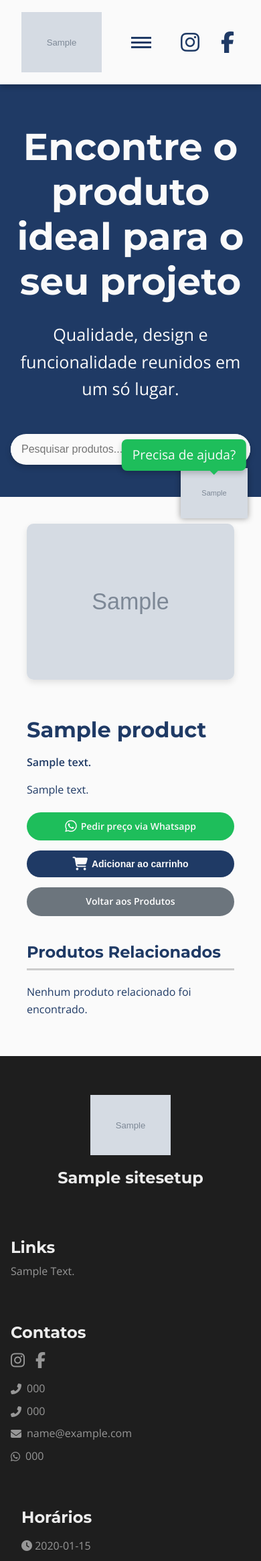
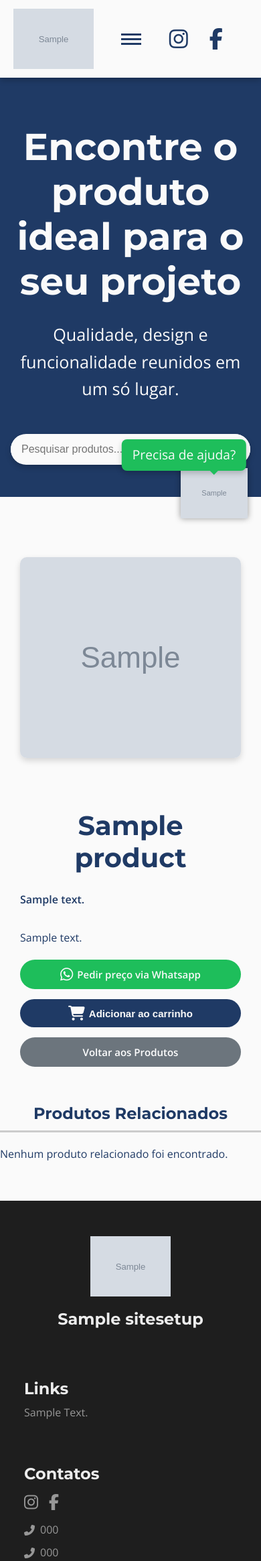
Before and after one commit to tenoriopedro/web-project, a Django app: a page that uses djangoweb/website/templates/website/base.html in a window 390 px wide. Shown: the top 2331 px of the page at 67% size. Run offline with Django 5.2, Linux system fonts and the light colour scheme; tables that the repository leaves empty hold one stand-in row (values such as "Sample post"); grey boxes marked "Sample" are stand-in pictures.

Commit message:
Updating, Adjusting Products Images, and Organizing CSS.

```diff
--- a/djangoweb/products/templates/products/list_products.html
+++ b/djangoweb/products/templates/products/list_products.html
@@ -7,7 +7,7 @@
 
     <div class="content">
 
-        <div class="container list-product">
+        <div class="list-product">
 
             <!-- ORDERING -->
             <div class="ordering">
--- a/djangoweb/website/static/website/css/style.css
+++ b/djangoweb/website/static/website/css/style.css
@@ -603,15 +602,9 @@
         display: none;
     }
 
-    .container {
-        width: 100%;
-        padding: 10px 0;
-    }
-
     .logo {
         display: flex;
         align-items: center;
-        margin-left: 2rem;
     }
 
     .logo-img {
@@ -1739,19 +1743,19 @@
     flex-direction: column;
     gap: 15px;
 }
+
+/* ------ PRODUCT CARD BUTTONS ------- */
 
 .btn {
     display: flex;
     align-items: center;
     justify-content: center;
     gap: 6px;
-    text-align: center;
     padding: 10px;
     border-radius: var(--border-radius-btn);
-    font-size: 14px;
+    font-size: 15px;
     font-weight: bold;
     cursor: pointer;
-    text-decoration: none;
     transition: 0.3s ease;
 }
 
@@ -1792,13 +1796,14 @@
 }
 
 .btn i  {
-    font-size: 20px;
-}
+    font-size: 22px;
+}
+
+/* --------- PARTIAL PAGINATION --------- */
 
 .pagination {
     display: flex;
     justify-content: center;
-    align-items: center;
     gap: 12px;
     margin-top: 30px;
     flex-wrap: wrap;
@@ -1826,123 +1830,7 @@
     background: var(--color-light);
 }
 
-
-/* ========== RESPONSIVENESS LIST_PRODUCT TEMPLATE ========== */
-
-@media (max-width: 768px) {
-    .product-card {
-        flex-direction: column;
-    }
-
-    .card-image {
-        max-width: 100%;
-    }
-}
-
-
-/* =================== DETAIL_PRODUCT TEMPLATE ===================== */
-
-.product-detail-container {
-    max-width: 1200px;
-    margin: 0 auto;
-    padding: 2.5rem;
-    background: var(--color-white);
-}
-
-.product-detail-main {
-    display: flex;
-    flex-wrap: wrap;
-    gap: 35px;
-    margin-bottom: 40px;
-}
-
-.product-detail-image{
-    flex: 1 1 400px;
-    text-align: center;
-}
-
-.product-detail-image img{
-    max-width: 100%;
-    border-radius: 10px;
-    box-shadow: 0 4px 10px rgba(0, 0, 0, 0.1);
-}
-
-.product-detail-info {
-    flex: 1 1 400px;
-}
-
-.product-detail-title{
-    font-size: 2rem;
-    margin-bottom: 10px;
-}
-
-.product-detail-short{
-    font-weight: bold;
-    margin-bottom: 15px;
-}
-
-.product-detail-long{
-    margin-bottom: 20px;
-    line-height: 1.6;
-}
-
-.product-detail-buttons {
-    display: flex;
-    flex-direction: column;
-    gap: 15px;
-}
-
-.btn-back {
-    background: #6c757d;
-    color: white;
-}
-
-.btn-back:hover {
-    background: #5a6268;
-}
-
-.related-section h2 {
-    margin-bottom: 20px;
-    font-size: 1.5rem;
-    border-bottom: 3px solid var(--color-light-gray);
-    padding-bottom: 10px;
-}
-
-.related-grid {
-    display: grid;
-    grid-template-columns: repeat(auto-fill, minmax(250px, 1fr));
-    gap: 20px;
-}
-
-.related-card {
-    background: var(--color-white);
-    border-radius: 10px;
-    box-shadow: 0 2px 6px rgba(0, 0, 0, 0.1);
-    padding: 15px;
-    text-align: center;
-    transition: transform 0.2s;
-}
-
-.related-card:hover {
-    transform: translateY(-4px);
-}
-
-.related-card img {
-    max-width: 100%;
-    border-radius: 8px;
-    margin-bottom: 10px;
-}
-
-.related-card h3 {
-    font-size: 1.1rem;
-    margin: 10px 0;
-}
-
-.related-card p {
-    font-size: 0.9rem;
-    color: var(--color-dark-gray);
-    margin-bottom: 15px;
-}
+/* ##### CLASSES FOR WHEN THERE ARE NO RESULTS IN THE SEARCHES ##### */
 
 .no-results {
     text-align: center;
@@ -1996,47 +1884,265 @@
     background: #005fa3;
 }
 
+/* ========== RESPONSIVENESS LIST_PRODUCT TEMPLATE ========== */
+
+@media (max-width: 1440px) {
+
+    .container {
+        width: 100%;
+        padding: 0 2.5rem;
+    }
+
+    .list-product {
+        padding-bottom: 5rem;
+    }
+
+    .product-grid {
+        grid-template-columns: repeat(auto-fit, minmax(320px, 1fr));
+        gap: 90px;
+    }
+
+    .product-list-card {
+        flex-direction: column;
+    }
+
+    .card-product-content h2 {
+        text-align: center;
+    }
+}
+
+@media (max-width: 810px) {
+    .product-grid {
+        gap: 40px;
+
+    }
+
+    .card-product-content h2 {
+        font-size: 2rem;
+    }
+}
+
+@media (max-width: 768px) {
+
+    .product-grid {
+        padding: 10px 50px;
+    }
+}
+
+@media (max-width: 450px) {
+
+    .container {
+        padding: 5px 20px;
+    }
+
+    .product-grid {
+        padding: 0;
+    }
+
+    .card-product-image {
+        justify-content: center;
+    }
+
+    .card-product-image img {
+        width: 80%;
+    }
+
+    .card-product-content .short-desc {
+        text-align: center;
+    }
+
+}
+
+/* ---------------- FINISH TEMPLATE LIST PRODUCTS ------------------ */
+
+
+/* =================== DETAIL_PRODUCT TEMPLATE ===================== */
+
+.product-detail-container {
+    max-width: 80%;
+    margin: 0 auto;
+    padding: 2.5rem;
+    background: var(--color-white);
+}
+
+.product-detail-main {
+    display: flex;
+    flex-wrap: wrap;
+    margin-top: 3.5rem;
+}
+
+.product-detail-image{
+    flex: 1 1 400px;
+    display: flex;
+    align-items: center;
+    justify-content: center;
+}
+
+.product-detail-image img{
+    height: 80%;
+    border-radius: 10px;
+    box-shadow: 0 4px 10px rgba(0, 0, 0, 0.15);
+}
+
+.product-detail-info {
+    flex: 1 1 200px;
+    display: flex;
+    flex-direction: column;
+    justify-content: center;
+    padding-right: 100px;
+}
+
+.product-detail-title{
+    font-size: 2rem;
+    margin-bottom: 10px;
+    text-align: center;
+}
+
+.product-detail-short{
+    font-weight: bold;
+    margin-bottom: 15px;
+}
+
+.product-detail-long{
+    margin-bottom: 20px;
+    line-height: 1.6;
+}
+
+.product-detail-buttons {
+    display: flex;
+    flex-direction: column;
+    gap: 15px;
+}
+
+.btn-back {
+    background: #6c757d;
+    color: white;
+}
+
+.btn-back:hover {
+    background: #5a6268;
+}
+
+/* ----------- RELATED PRODUCTS ------------- */
+
+.related-section h2 {
+    margin-bottom: 20px;
+    font-size: 1.5rem;
+    border-bottom: 3px solid var(--color-light-gray);
+    padding-bottom: 10px;
+}
+
+.related-grid {
+    display: grid;
+    grid-template-columns: repeat(auto-fill, minmax(250px, 1fr));
+    gap: 20px;
+}
+
+.related-card {
+    background: var(--color-white);
+    border-radius: 10px;
+    box-shadow: 0 2px 6px rgba(0, 0, 0, 0.1);
+    padding: 15px;
+    text-align: center;
+    transition: transform 0.2s;
+}
+
+.related-card:hover {
+    transform: translateY(-4px);
+}
+
+.related-card img {
+    max-width: 100%;
+    border-radius: 8px;
+    margin-bottom: 10px;
+}
+
+.related-card h3 {
+    font-size: 1.1rem;
+    margin: 10px 0;
+}
+
+.related-card p {
+    font-size: 0.9rem;
+    color: var(--color-dark-gray);
+    margin-bottom: 15px;
+}
+
 
 /* ============ RESPONSIVENESS DETAIL_PRODUCT ============= */
 
+@media (max-width: 1440px) {
+    .product-detail-container {
+        padding: 2.5rem 0;
+        max-width: 100%;
+    }
+
+    .product-detail-info {
+        padding-right: 50px;
+    }
+}
+
+@media (max-width: 900px) {
+    .product-detail-image{
+        padding-left: 25px;
+    }
+
+    .product-detail-image img {
+        height: 50%;
+    }
+}
+
 @media (max-width: 768px) {
-    .product-main {
+
+    .product-detail-container {
+        max-width: 100%;
+    }
+
+    .product-detail-main{
         flex-direction: column;
-    }
-    .product-info {
+        margin-bottom: 3.5rem;
+    }
+
+    .product-detail-image {
+        padding: 0 30px;
+    }
+
+    .product-detail-image img {
+        height: 90%;
+    }
+
+    .product-detail-info {
+        padding: 0 65px;
+    }
+
+    .product-detail-title {
+        font-size: 2.5rem;
+    }
+}
+
+@media (max-width: 649px) {
+
+    .product-detail-main {
+        margin: 0 0 3.5rem 0;
+    }
+
+    .product-detail-image img {
+        height: 75%;
+    }
+
+    .product-detail-info {
+        padding: 0 30px;
+    }
+
+    .related-section h2 {
         text-align: center;
     }
-}
-
-
-
-
-/* ###### SECTION TEMPORÁRIA ###### */
-.temporary-section{
-    display: flex;
-    justify-content: center;
-    align-items: center;
-    background-color: var(--color-light);
-    padding: 40px 20px;
-    margin-top: 100px;
-    min-height: 70vh;
-}
-
-.temporary-container{
-    background-color: var(--color-white);
-    padding: 40px 30px;
-    border-radius: 12px;
-    box-shadow: 0 4px 10px rgba(0,0,0, 0.25);
-    text-align: center;
-    max-width: 450px;
-    width: 100%;
-    color: var(--color-dark);
-}
-
-.temporary-container h1{
-    color: var(--color-primary);
-    font-size: 1.8rem;
-    margin-bottom: 15px;
-}
-
-/* ###################################### */
+
+    .related-grid{
+        max-width: 80%;
+        margin: 0 auto;
+    }
+}
+
+
+/* ---------------- FINISH TEMPLATE DETAIL PRODUCTS ---------------- */
```
Also changed, not shown: other parts of djangoweb/website/static/website/css/style.css (+42 -33 lines).
